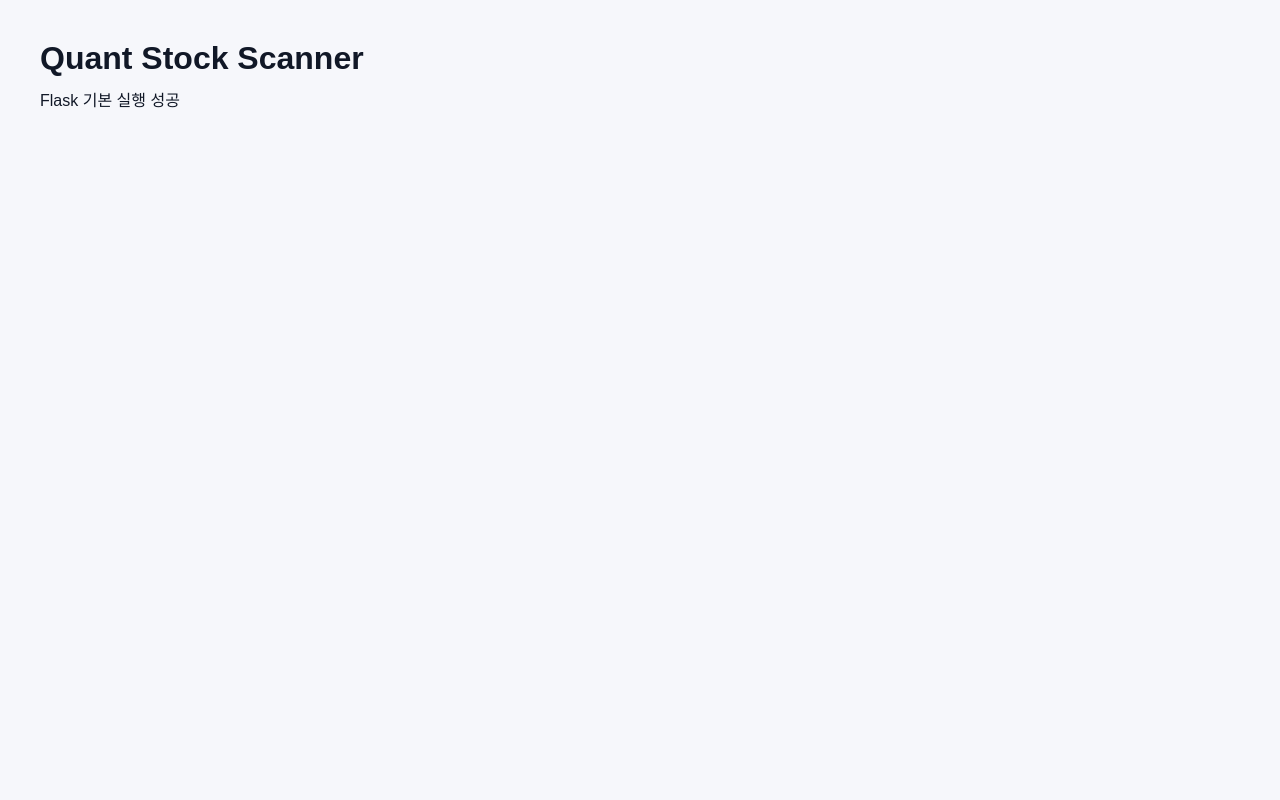
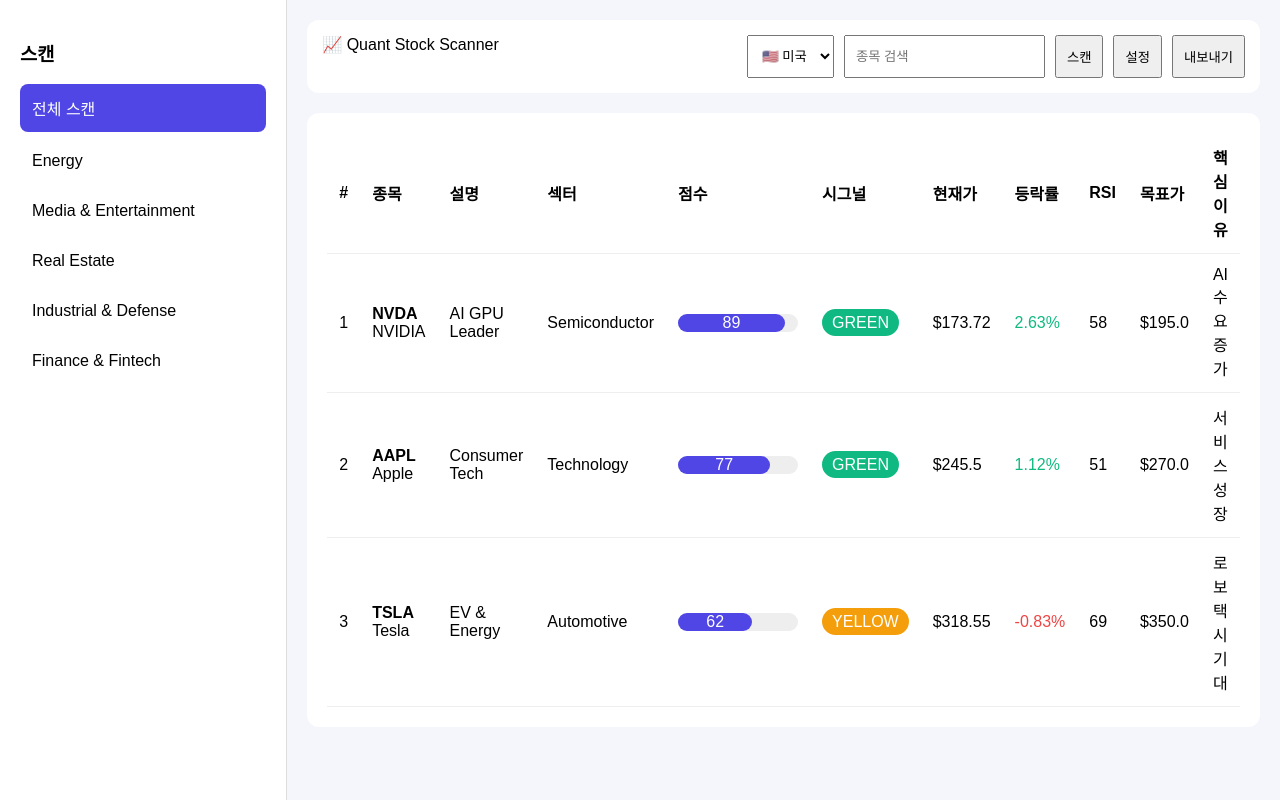
Before and after one commit to SungJunPark-GitHub/quant-stock-scanner, a Flask app: page / in a window 1280 px wide. Run offline with Flask 3, Linux system fonts and the light colour scheme.

Commit message:
feat: implement initial scanner UI

```diff
--- a/app/routes.py
+++ b/app/routes.py
@@ -2,7 +2,52 @@ from flask import Blueprint, render_template
 
 main = Blueprint("main", __name__)
 
+STOCKS = [
+    {
+        "rank": 1,
+        "ticker": "NVDA",
+        "name": "NVIDIA",
+        "description": "AI GPU Leader",
+        "sector": "Semiconductor",
+        "score": 89,
+        "signal": "GREEN",
+        "price": 173.72,
+        "change": 2.63,
+        "rsi": 58,
+        "target": 195.00,
+        "reason": "AI 수요 증가"
+    },
+    {
+        "rank": 2,
+        "ticker": "AAPL",
+        "name": "Apple",
+        "description": "Consumer Tech",
+        "sector": "Technology",
+        "score": 77,
+        "signal": "GREEN",
+        "price": 245.50,
+        "change": 1.12,
+        "rsi": 51,
+        "target": 270.00,
+        "reason": "서비스 성장"
+    },
+    {
+        "rank": 3,
+        "ticker": "TSLA",
+        "name": "Tesla",
+        "description": "EV & Energy",
+        "sector": "Automotive",
+        "score": 62,
+        "signal": "YELLOW",
+        "price": 318.55,
+        "change": -0.83,
+        "rsi": 69,
+        "target": 350.00,
+        "reason": "로보택시 기대"
+    }
+]
+
 
 @main.route("/")
 def index():
-    return render_template("index.html")
+    return render_template("index.html", stocks=STOCKS)
--- a/app/static/css/style.css
+++ b/app/static/css/style.css
@@ -1,14 +1,114 @@
 body {
     margin: 0;
+    background: #f4f6fb;
     font-family: Arial, sans-serif;
-    background: #f6f7fb;
-    color: #111827;
 }
 
-h1 {
-    margin: 40px 40px 10px;
+.container {
+    display: flex;
+    height: 100vh;
 }
 
-p {
-    margin: 0 40px;
+.sidebar {
+    width: 250px;
+    background: white;
+    padding: 20px;
+    border-right: 1px solid #ddd;
 }
+
+.sidebar ul {
+    list-style: none;
+    padding: 0;
+}
+
+.sidebar li {
+    padding: 12px;
+    margin-bottom: 8px;
+    border-radius: 8px;
+    cursor: pointer;
+}
+
+.sidebar li.active,
+.sidebar li:hover {
+    background: #4f46e5;
+    color: white;
+}
+
+.main-content {
+    flex: 1;
+    padding: 20px;
+}
+
+.header {
+    background: white;
+    padding: 15px;
+    border-radius: 12px;
+    display: flex;
+    justify-content: space-between;
+    margin-bottom: 20px;
+}
+
+.controls {
+    display: flex;
+    gap: 10px;
+}
+
+input, select, button {
+    padding: 10px;
+}
+
+.table-container {
+    background: white;
+    border-radius: 12px;
+    padding: 20px;
+}
+
+table {
+    width: 100%;
+    border-collapse: collapse;
+}
+
+th, td {
+    padding: 12px;
+    border-bottom: 1px solid #eee;
+    text-align: left;
+}
+
+.progress {
+    width: 120px;
+    background: #eee;
+    border-radius: 20px;
+}
+
+.progress-fill {
+    background: #4f46e5;
+    color: white;
+    text-align: center;
+    border-radius: 20px;
+}
+
+.badge {
+    padding: 5px 10px;
+    border-radius: 20px;
+    color: white;
+}
+
+.green {
+    background: #10b981;
+}
+
+.yellow {
+    background: #f59e0b;
+}
+
+.red {
+    background: #ef4444;
+}
+
+.up {
+    color: #10b981;
+}
+
+.down {
+    color: #ef4444;
+}
--- a/app/templates/components/header.html
+++ b/app/templates/components/header.html
@@ -0,0 +1,22 @@
+<div class="header">
+
+    <div class="logo">
+        📈 Quant Stock Scanner
+    </div>
+
+    <div class="controls">
+
+        <select>
+            <option>🇺🇸 미국</option>
+            <option>🇰🇷 한국</option>
+        </select>
+
+        <input type="text" placeholder="종목 검색">
+
+        <button>스캔</button>
+        <button>설정</button>
+        <button>내보내기</button>
+
+    </div>
+
+</div>
--- a/app/templates/components/sidebar.html
+++ b/app/templates/components/sidebar.html
@@ -0,0 +1,14 @@
+<div class="sidebar">
+
+    <h3>스캔</h3>
+
+    <ul>
+        <li class="active">전체 스캔</li>
+        <li>Energy</li>
+        <li>Media & Entertainment</li>
+        <li>Real Estate</li>
+        <li>Industrial & Defense</li>
+        <li>Finance & Fintech</li>
+    </ul>
+
+</div>
--- a/app/templates/components/stock_table.html
+++ b/app/templates/components/stock_table.html
@@ -0,0 +1,71 @@
+<div class="table-container">
+
+    <table>
+
+        <thead>
+        <tr>
+            <th>#</th>
+            <th>종목</th>
+            <th>설명</th>
+            <th>섹터</th>
+            <th>점수</th>
+            <th>시그널</th>
+            <th>현재가</th>
+            <th>등락률</th>
+            <th>RSI</th>
+            <th>목표가</th>
+            <th>핵심 이유</th>
+        </tr>
+        </thead>
+
+        <tbody>
+
+        {% for stock in stocks %}
+        <tr>
+
+            <td>{{ stock.rank }}</td>
+
+            <td>
+                <strong>{{ stock.ticker }}</strong><br>
+                {{ stock.name }}
+            </td>
+
+            <td>{{ stock.description }}</td>
+
+            <td>{{ stock.sector }}</td>
+
+            <td>
+                <div class="progress">
+                    <div class="progress-fill"
+                         style="width: {{ stock.score }}%;">
+                        {{ stock.score }}
+                    </div>
+                </div>
+            </td>
+
+            <td>
+                <span class="badge {{ stock.signal|lower }}">
+                    {{ stock.signal }}
+                </span>
+            </td>
+
+            <td>${{ stock.price }}</td>
+
+            <td class="{% if stock.change > 0 %}up{% else %}down{% endif %}">
+                {{ stock.change }}%
+            </td>
+
+            <td>{{ stock.rsi }}</td>
+
+            <td>${{ stock.target }}</td>
+
+            <td>{{ stock.reason }}</td>
+
+        </tr>
+        {% endfor %}
+
+        </tbody>
+
+    </table>
+
+</div>
--- a/app/templates/index.html
+++ b/app/templates/index.html
@@ -3,12 +3,27 @@
 <head>
     <meta charset="UTF-8">
     <title>Quant Stock Scanner</title>
-    <link rel="stylesheet" href="{{ url_for('static', filename='css/style.css') }}">
+
+    <link rel="stylesheet"
+          href="{{ url_for('static', filename='css/style.css') }}">
 </head>
 <body>
-    <h1>Quant Stock Scanner</h1>
-    <p>Flask 기본 실행 성공</p>
 
-    <script src="{{ url_for('static', filename='js/main.js') }}"></script>
+<div class="container">
+
+    {% include 'components/sidebar.html' %}
+
+    <div class="main-content">
+
+        {% include 'components/header.html' %}
+
+        {% include 'components/stock_table.html' %}
+
+    </div>
+
+</div>
+
+<script src="{{ url_for('static', filename='js/main.js') }}"></script>
+
 </body>
 </html>
```
